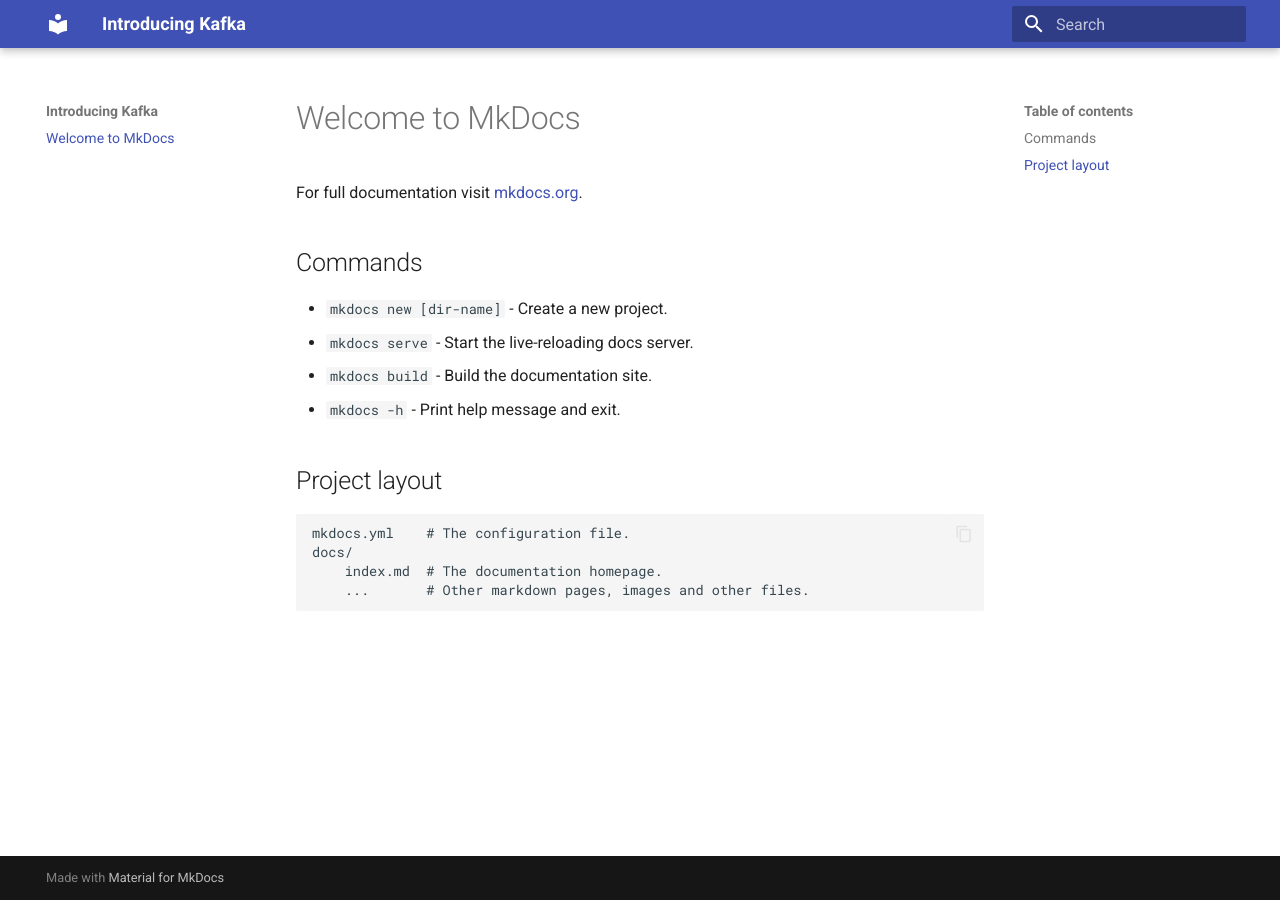
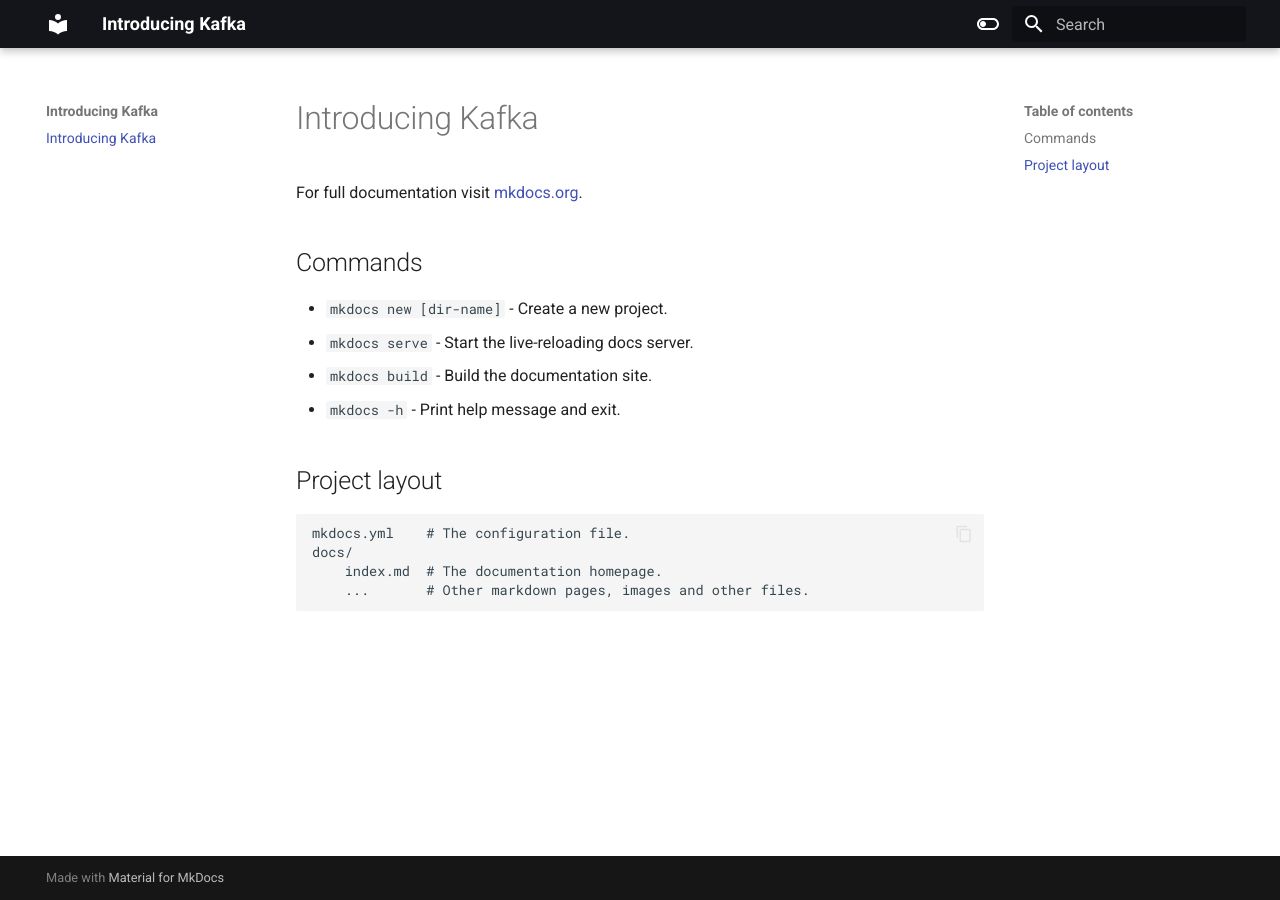
Before and after one commit to zkan/introducing-kafka, an MkDocs documentation site: the page built from docs/index.md, in a window 1280 px wide. Built offline with MkDocs 1.6.1 and Material for MkDocs 9.7.7, drawn with Linux system fonts in a browser that asks for light colours.

Commit message:
Update title and change theme color

```diff
--- a/docs/index.md
+++ b/docs/index.md
@@ -1,4 +1,4 @@
-# Welcome to MkDocs
+# Introducing Kafka
 
 For full documentation visit [mkdocs.org](https://www.mkdocs.org).
 
--- a/mkdocs.yml
+++ b/mkdocs.yml
@@ -4,3 +4,16 @@
   name: material
   features:
     - content.code.copy
+  palette:
+    - media: "(prefers-color-scheme: dark)"
+      primary: black
+      scheme: slate
+      toggle:
+        icon: material/toggle-switch
+        name: Switch to light mode
+    - media: "(prefers-color-scheme: light)"
+      primary: black
+      scheme: default
+      toggle:
+        icon: material/toggle-switch-off-outline
+        name: Switch to dark mode
```
